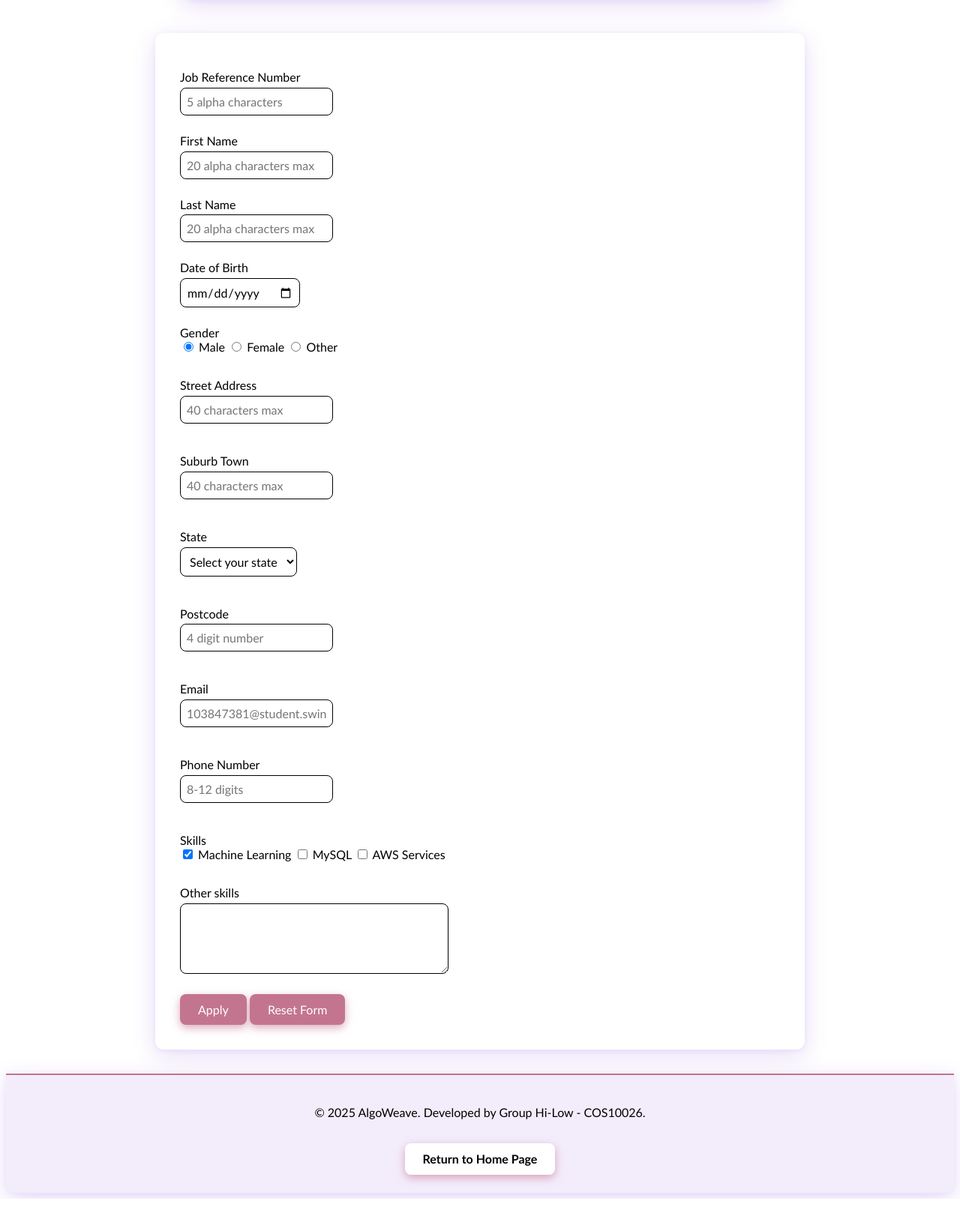
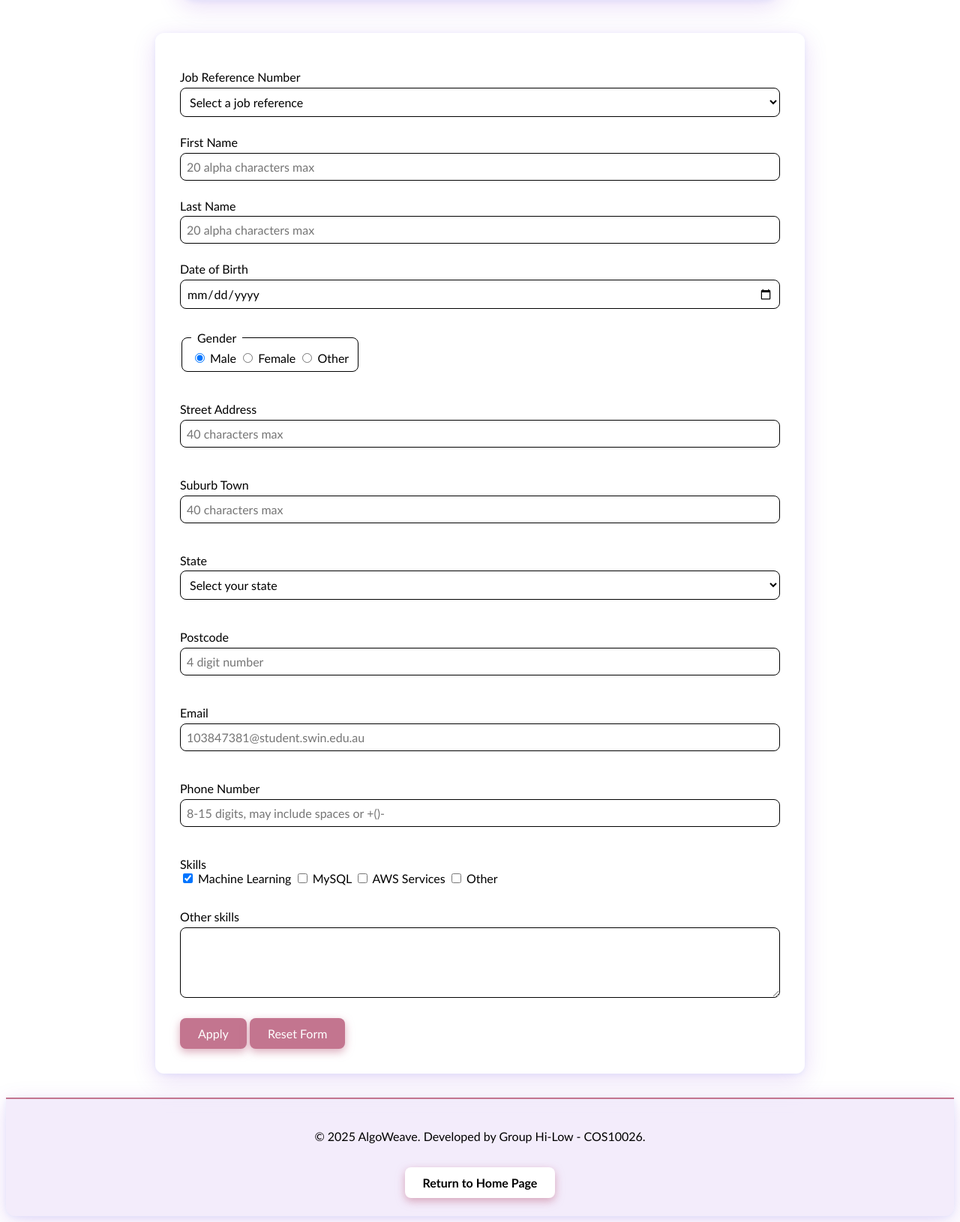
Before and after one commit to itsyoboygin/COS10026_Group4_Assignment2, a PHP site: page /project2/apply.php in a window 1280 px wide. Shown: the part 156-1786 px from the top of the page at 75% size. Before the commit the page ends 1755 px from the top, so only its background shows below. Run offline with PHP 8.4, Linux system fonts and the light colour scheme.

Commit message:
Clean apply.php input requirements, finalized process_eoi.php

```diff
--- a/project2/about.php
+++ b/project2/about.php
@@ -94,7 +94,6 @@
                 </tbody>
             </table>
         </section>
-
     </main>
 
 <?php include 'footer.inc'; ?>
--- a/project2/apply.php
+++ b/project2/apply.php
@@ -5,12 +5,16 @@
 ?>
 
 <body>
-    <form method="post" action="https://mercury.swin.edu.au/it000000/formtest.php">
+    <form method="post" action="process_eoi.php" validate="novalidate">
     <div>
         <div>
             <p>
                 <label for="job-ref">Job Reference Number</label></br>
-                <input class="form-input" type="text" id="job-ref" name="job-ref" pattern="[A-Za-z0-9]{5}" placeholder="5 alpha characters" title="Must be exactly 5 alphanumeric characters" required>
+                <select class="form-input" id="job-ref" name="job-ref" required>
+                    <option value="" disabled selected>Select a job reference</option>
+                    <option value="SDV01">SDV01 - Software Developer</option>
+                    <option value="CLE06">CLE06 - Cloud Engineer</option>
+                </select>
             </p>
         </div>
         <div>
@@ -33,13 +37,15 @@
         </div>
         <div>
             <p>
-                <label for="gender">Gender</label></br>
+                <fieldset>
+                    <legend>Gender</legend>
                     <input class="form-select" type="radio" id="male" name="gender" value="male" checked>
                     <label for="male">Male</label>
                     <input class="form-select" type="radio" id="female" name="gender" value="female">
                     <label for="female">Female</label>
                     <input class="form-select" type="radio" id="other" name="gender" value="other">
                     <label for="other">Other</label>
+                </fieldset>
             </p>
         </div>
     </div>
@@ -80,13 +86,13 @@
     <div>
         <p>
             <label for="email">Email</label></br>
-            <input class="form-input" type="email" id="email" name="email" placeholder="103847381@student.swin.edu.au" required>
+            <input class="form-input" type="email" id="email" name="email" placeholder="103847381@student.swin.edu.au" pattern="[a-z0-9._%+-]+@[a-z0-9.-]+\.[a-z]{2,}$" title="Enter a valid email address" required>
         </p>
     </div>
     <div>
         <p>
             <label for="phone">Phone Number</label></br>
-            <input class="form-input" type="tel" id="phone" name="phone" pattern="[0-9]{8,12}" placeholder="8-12 digits" title="8 to 12 digits, or spaces" required>
+            <input class="form-input" type="tel" id="phone" name="phone" pattern="[\d\s()+-]{8,15}" placeholder="8-15 digits, may include spaces or +()-" title="8 to 15 characters: digits, spaces, +, ( ), - allowed" required>
         </p>
     </div>
     <div>
@@ -98,6 +104,8 @@
             <label for="skill2">MySQL</label>
             <input type="checkbox" id="skill3" name="skills[]" value="aws">
             <label for="skill3">AWS Services</label>
+            <input type="checkbox" id="skill4" name="skills[]" value="other">
+            <label for="skill4">Other</label>
         </p>
     </div>
     <div>
--- a/styles/styles.css
+++ b/styles/styles.css
@@ -293,6 +293,52 @@ form {
     outline: none;
 }
 
+/* Fieldset (grouped controls like Gender) should visually match other inputs
+   but be shrink-to-fit (minimal width) and only show the highlighted focus
+   style when one of its children is focused. */
+form fieldset {
+    display: inline-block;      /* shrink-to-fit */
+    width: -moz-fit-content;
+    width: fit-content;         /* make the fieldset only as wide as its contents */
+    white-space: nowrap;        /* keep radios on one line and avoid wrapping */
+    max-width: 100%;            /* don't overflow on very small screens */
+    min-width: 0;               /* allow it to be very small when needed */
+    box-sizing: border-box;
+    border: 1px solid black;
+    border-radius: 8px;         /* match other inputs' rounded corners */
+    padding: 0.5em 0.75em;
+    background: #fff;
+    font-size: 1em;
+    margin-top: 0.3em;
+    margin-bottom: 0.5em;
+    transition: border-color 0.2s, box-shadow 0.2s;
+    vertical-align: top;
+}
+
+form fieldset:focus {
+    outline: none;
+}
+
+form fieldset legend {
+    padding: 0 0.5em;
+    font-weight: normal;
+}
+
+/* apply highlight when any child control is focused */
+form fieldset:focus-within {
+    border-color: rgb(195, 117, 143);
+    box-shadow: 2px 2px 8px rgba(195, 117, 143, 0.6);
+    outline: none;
+}
+
+/* Make inputs, selects and textareas consistently full-width */
+.form-input,
+select.form-input,
+textarea.form-input {
+    width: 100%;
+    box-sizing: border-box;
+}
+
 .button {
     background: rgb(195, 117, 143);
     color: white;
```
Also changed, not shown: project2/process_eoi.php (+173 -0 lines). Lines whose indentation alone changed are shown as unchanged.
